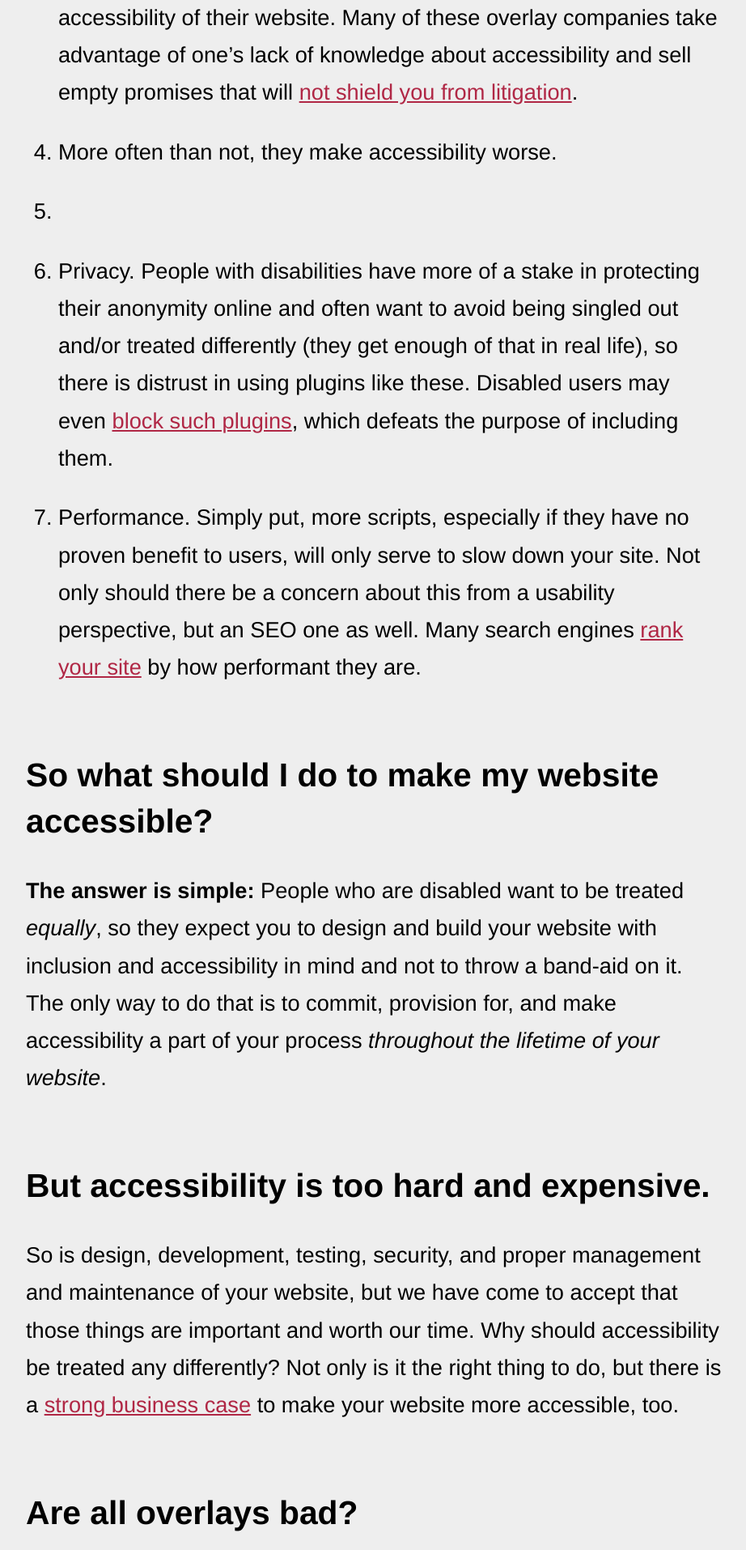
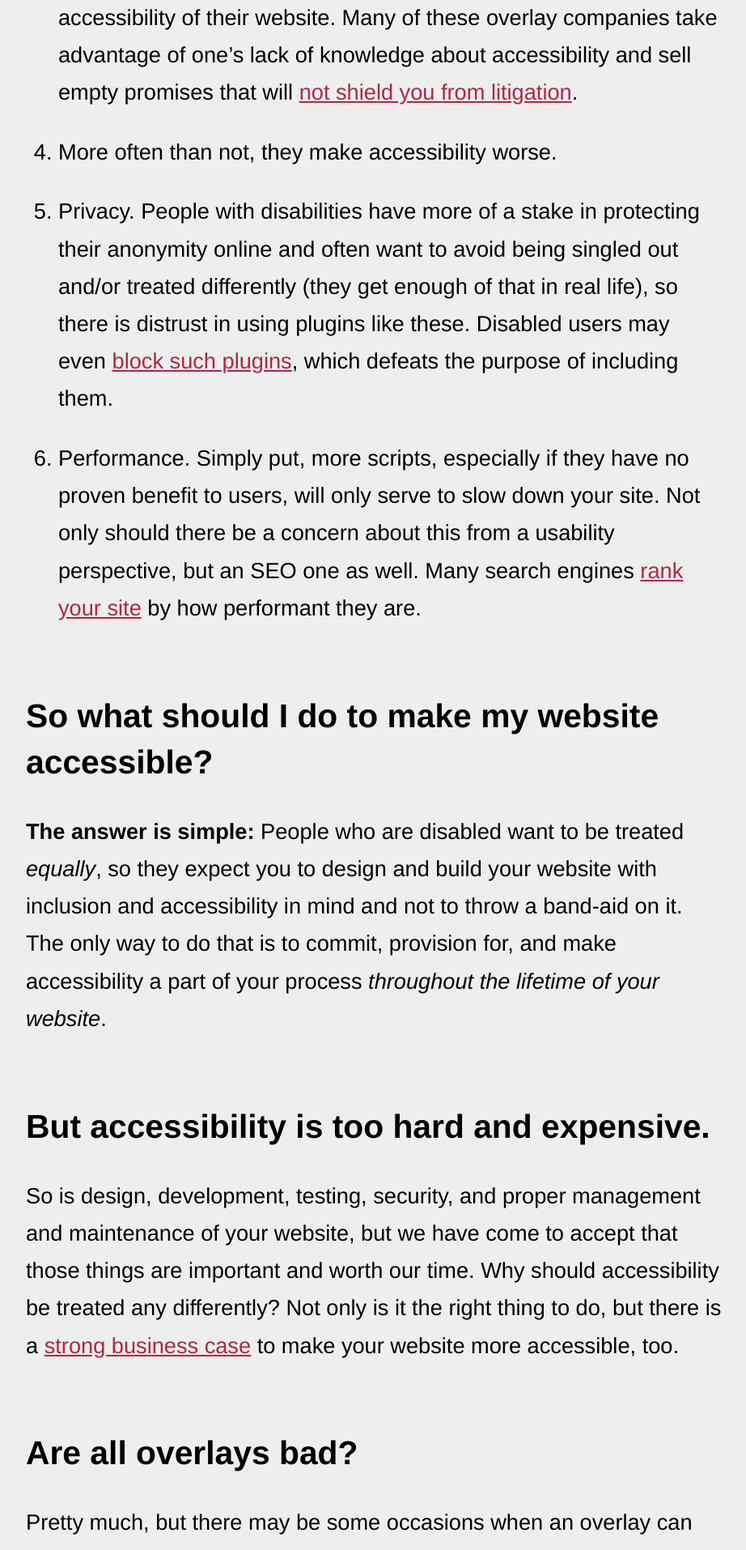
Before and after one commit to michaelspellacy/shouldiuseanaccessibilityoverlay-com, a Jekyll site: the page built from index.html, in a window 1280 px wide. Shown: the part 1697-3611 px from the top of the page at 81% size, without its empty margins (178-1100 px from the left). Built offline with Jekyll 4.4.1, drawn with Linux system fonts in a browser that asks for light colours.

```diff
--- a/index.html
+++ b/index.html
@@ -11,7 +11,7 @@
   <li>They do not address inherent accessibility barriers. For example, missing alternative text, proper labeling, multimedia captioning and transcription, keyboard access, etc. A plugin cannot fix these things (at least not yet). In some cases, they can even interfere with the overall usability of a website.</li>
   <li>Many people with disabilities already have the third-party software they require to navigate the web or can more easily leverage features already built into their browsers and operating systems, so there is really no value-add here. In short, your website is not the first one a disabled user has ever visited.</li>
   <li>Turnkey solutions like this set a bad precedent by lulling stakeholders into a false sense of security about the true accessibility of their website. Many of these overlay companies take advantage of one’s lack of knowledge about accessibility and sell empty promises that will <a href="https://adrianroselli.com/2020/06/accessibe-will-get-you-sued.html">not shield you from litigation</a>.</li>
-  <li>More often than not, they make accessibility worse.<li>
+  <li>More often than not, they make accessibility worse.</li>
   <li>Privacy. People with disabilities have more of a stake in protecting their anonymity online and often want to avoid being singled out and/or treated differently (they get enough of that in real life), so there is distrust in using plugins like these. Disabled users may even <a href="https://adrianroselli.com/2020/06/accessibe-will-get-you-sued.html#Update12">block such plugins</a>, which defeats the purpose of including them.</li>
   <li>Performance. Simply put, more scripts, especially if they have no proven benefit to users, will only serve to slow down your site. Not only should there be a concern about this from a usability perspective, but an SEO one as well. Many search engines <a href="https://developers.google.com/web/updates/2018/07/search-ads-speed">rank your site</a> by how performant they are.</li>
 </ol>
```
